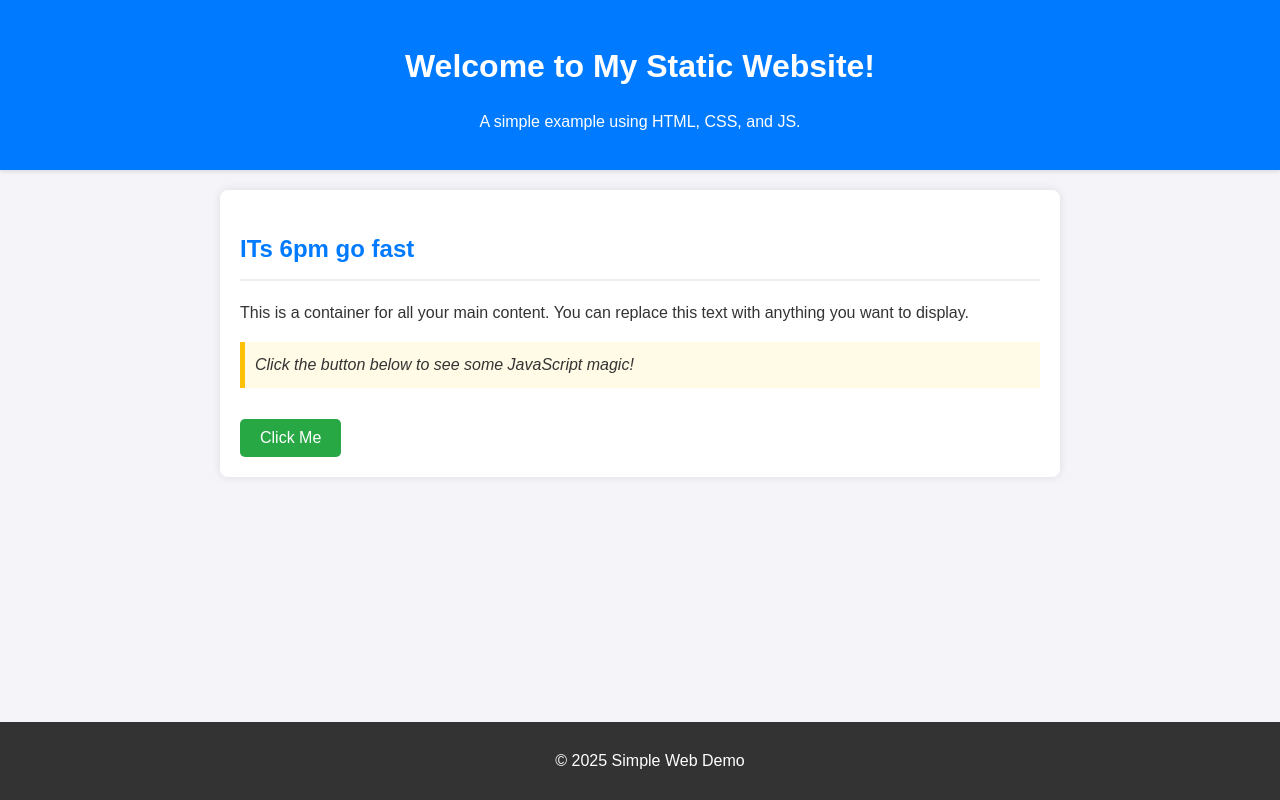
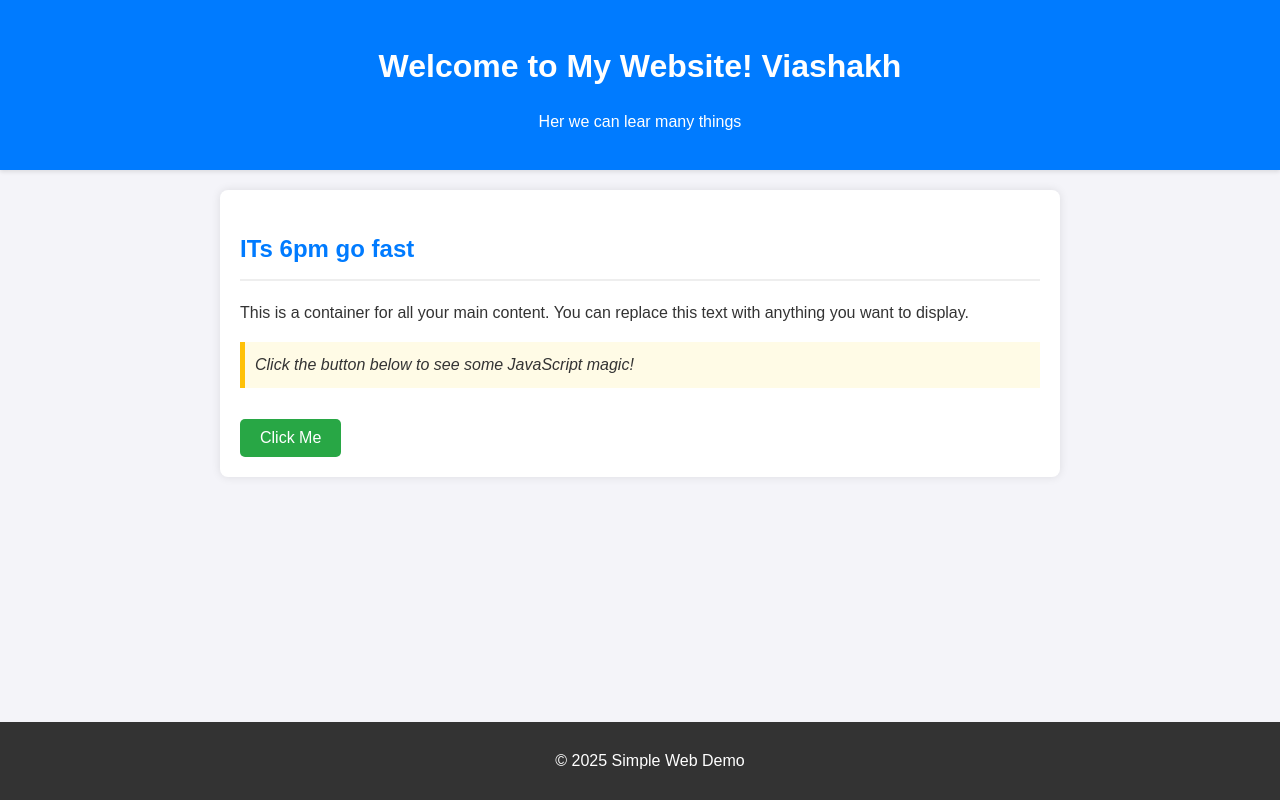
Before and after one commit to SatishShreeram/deploy, a plain HTML site: page index.html in a window 1280 px wide. Drawn offline with Linux system fonts and the light colour scheme.

Commit message:
Update title and header content in index.html

```diff
--- a/index.html
+++ b/index.html
@@ -4,14 +4,14 @@
 <head>
     <meta charset="UTF-8">
     <meta name="viewport" content="width=device-width, initial-scale=1.0">
-    <title>My Simple Static Site</title>
+    <title>Friendship is forever</title>
     <link rel="stylesheet" href="style.css">
 </head>
 <body>
 
     <header>
-        <h1>Welcome to My Static Website!</h1>
-        <p>A simple example using HTML, CSS, and JS.</p>
+        <h1>Welcome to My Website! Viashakh</h1>
+        <p>Her we can lear many things</p>
     </header>
 
     <main>
```
